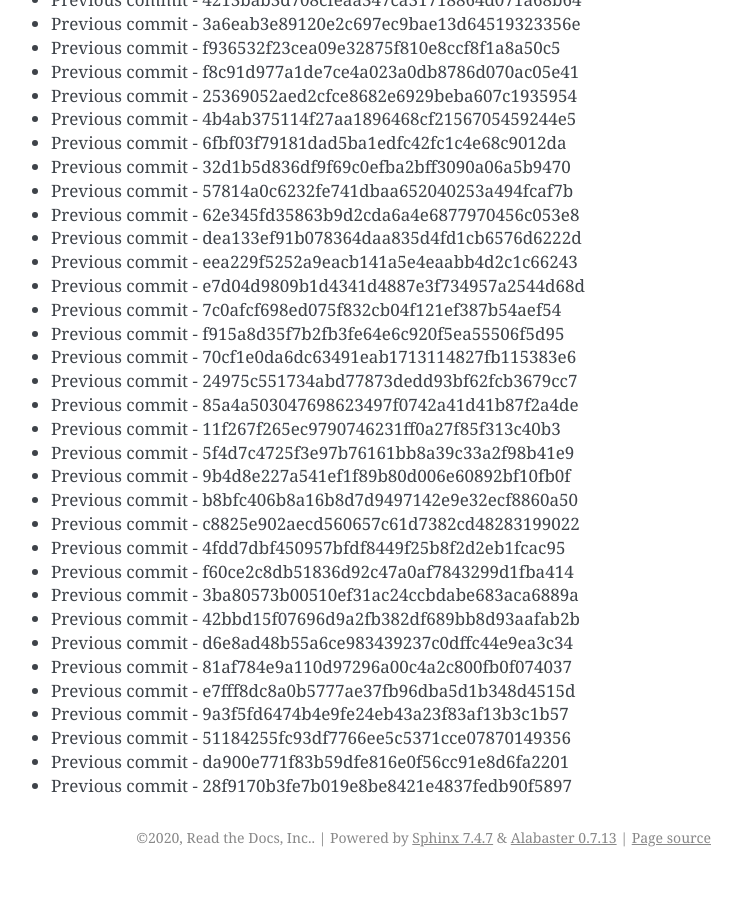
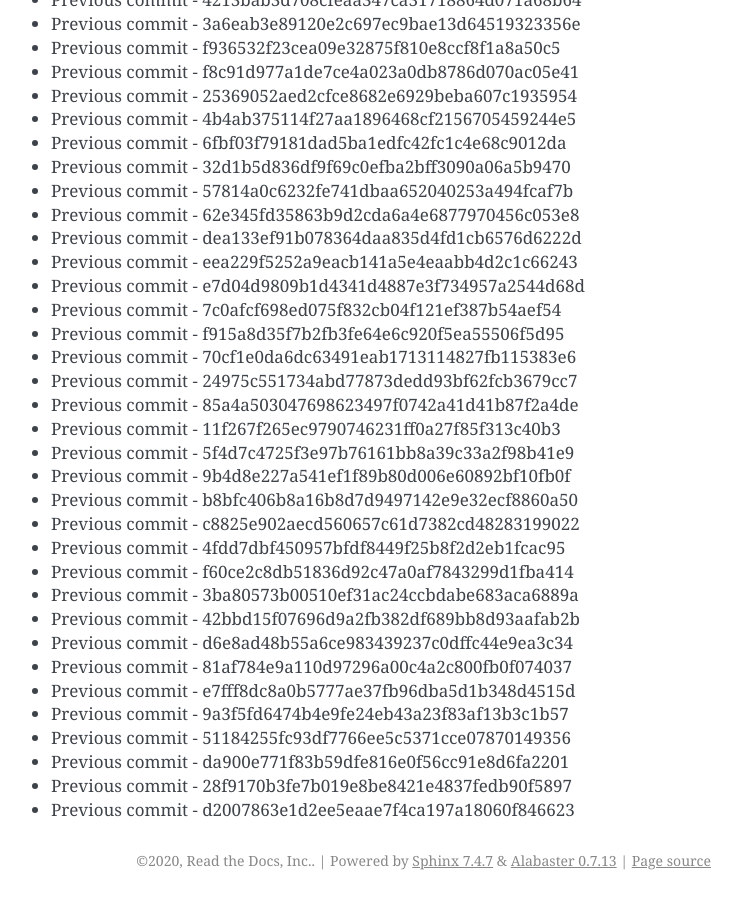
Before and after one commit to readthedocs/rtd-git-stresstest, a Sphinx documentation site: the page built from docs/updates.rst, in a window 1280 px wide and 900 px high, scrolled down 99079 px. Shown: the whole window, without its empty margins (399-1141 px from the left). Built offline with Sphinx 7.4.7, drawn with Linux system fonts in a browser that asks for light colours; before the commit the page ends 99956 px from its top, so only the background shows below that.

Commit message:
Generating commit from previous: d2007863e1d2ee5eaae7f4ca197a18060f846623

```diff
--- a/docs/updates.rst
+++ b/docs/updates.rst
@@ -4195,3 +4195,4 @@ It can be tested for any performance characteristics.
 * Previous commit - 51184255fc93df7766ee5c5371cce07870149356
 * Previous commit - da900e771f83b59dfe816e0f56cc91e8d6fa2201
 * Previous commit - 28f9170b3fe7b019e8be8421e4837fedb90f5897
+* Previous commit - d2007863e1d2ee5eaae7f4ca197a18060f846623
```
